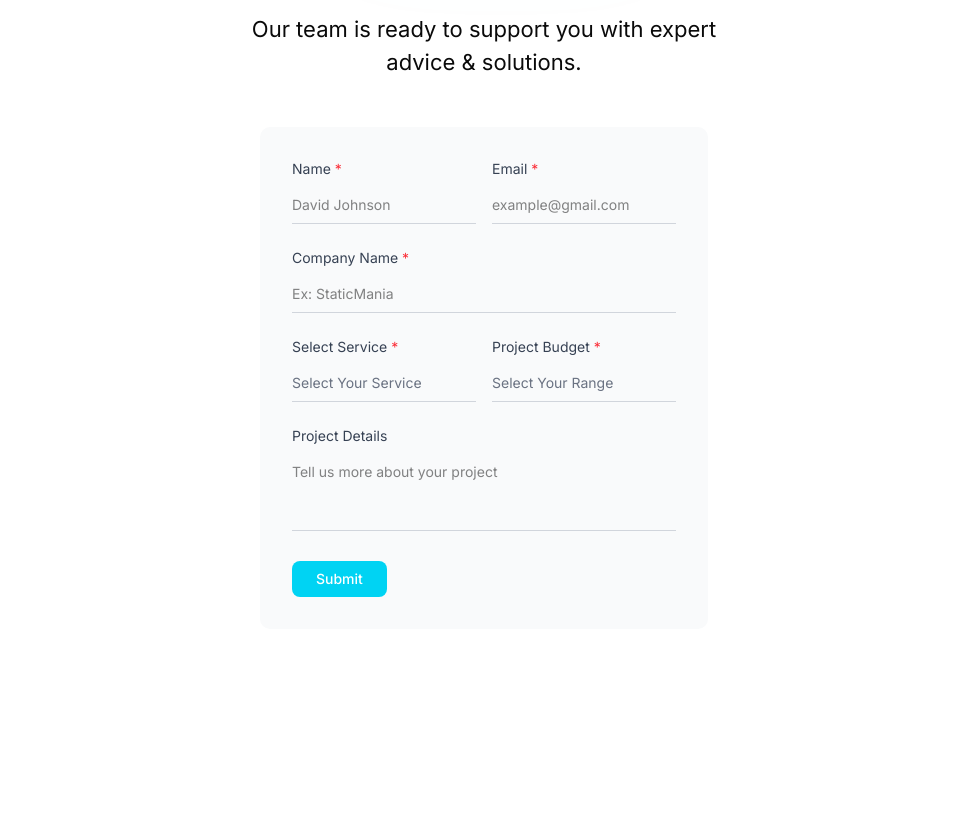
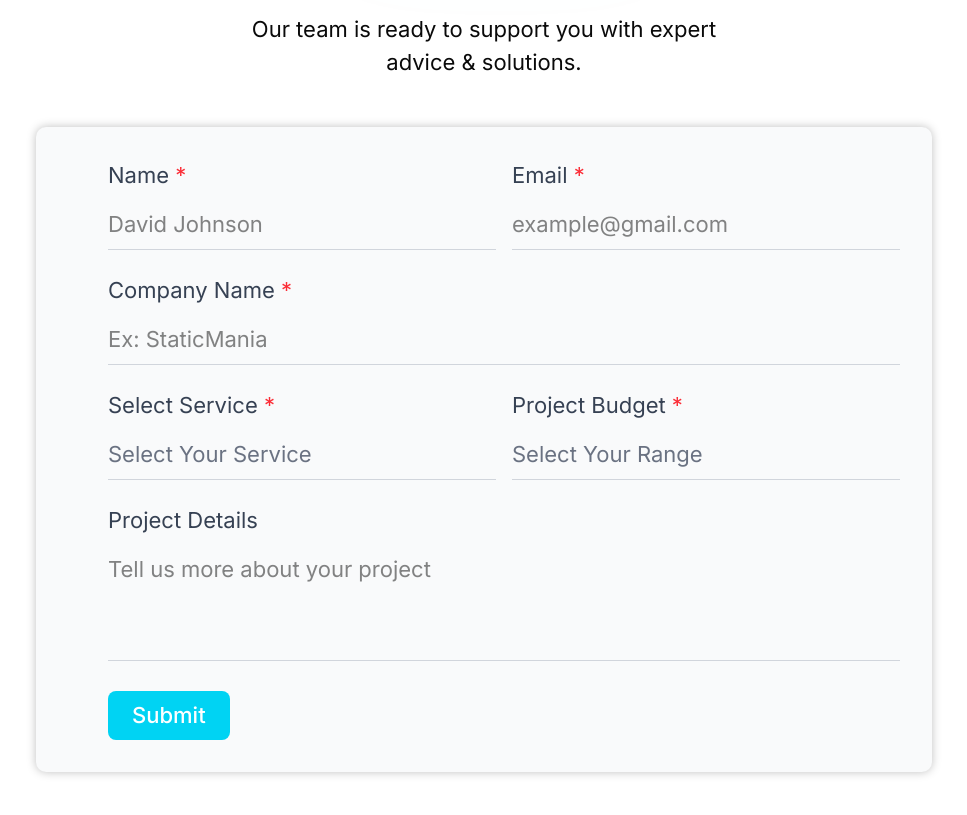
Before and after one commit to Roshen-Perera/ceylon-developers-portfolio, a Next.js app: page /contact in a window 1280 px wide. Shown: the part 491-1306 px from the top of the page, without its empty margins (156-1123 px from the left). Before the commit the page ends 1168 px from the top, so only its background shows below. Built offline with nearby package versions, Linux system fonts and the light colour scheme.

Commit message:
Update DetailsForm component to enhance styling and improve readability

```diff
--- a/components/detailsForm.tsx
+++ b/components/detailsForm.tsx
@@ -2,51 +2,51 @@ import React from 'react'
 
 const DetailsForm = () => {
   return (
-    <div className="bg-gray-50 p-8 rounded-lg max-w-md">
-      <form className="space-y-6">
+    <div className="bg-gray-50 p-8 rounded-lg w-4xl shadow-[0px_0px_10px_0px_rgba(0,0,0,0.25)]">
+      <form className="space-y-6 ml-10">
         {/* Name and Email Row */}
         <div className="grid grid-cols-2 gap-4">
           <div>
-            <label className="block text-sm text-gray-700 mb-2">
+            <label className="block text-[22px] text-gray-700 mb-2">
               Name <span className="text-red-500">*</span>
             </label>
             <input
               type="text"
               placeholder="David Johnson"
-              className="w-full px-0 py-2 border-b border-gray-300 bg-transparent focus:border-cyan-400 focus:outline-none text-sm"
+              className="w-full px-0 py-2 border-b border-gray-300 bg-transparent focus:border-cyan-400 focus:outline-none text-[22px]"
             />
           </div>
           <div>
-            <label className="block text-sm text-gray-700 mb-2">
+            <label className="block text-[22px] text-gray-700 mb-2">
               Email <span className="text-red-500">*</span>
             </label>
             <input
               type="email"
               placeholder="example@gmail.com"
-              className="w-full px-0 py-2 border-b border-gray-300 bg-transparent focus:border-cyan-400 focus:outline-none text-sm"
+              className="w-full px-0 py-2 border-b border-gray-300 bg-transparent focus:border-cyan-400 focus:outline-none text-[22px]"
             />
           </div>
         </div>
 
         {/* Company Name */}
         <div>
-          <label className="block text-sm text-gray-700 mb-2">
+          <label className="block text-[22px] text-gray-700 mb-2">
             Company Name <span className="text-red-500">*</span>
           </label>
           <input
             type="text"
             placeholder="Ex: StaticMania"
-            className="w-full px-0 py-2 border-b border-gray-300 bg-transparent focus:border-cyan-400 focus:outline-none text-sm"
+            className="w-full px-0 py-2 border-b border-gray-300 bg-transparent focus:border-cyan-400 focus:outline-none text-[22px]"
           />
         </div>
 
         {/* Select Service and Project Budget Row */}
         <div className="grid grid-cols-2 gap-4">
           <div>
-            <label className="block text-sm text-gray-700 mb-2">
+            <label className="block text-[22px] text-gray-700 mb-2">
               Select Service <span className="text-red-500">*</span>
             </label>
-            <select className="w-full px-0 py-2 border-b border-gray-300 bg-transparent focus:border-cyan-400 focus:outline-none text-sm text-gray-500 appearance-none cursor-pointer">
+            <select className="w-full px-0 py-2 border-b border-gray-300 bg-transparent focus:border-cyan-400 focus:outline-none text-[22px] text-gray-500 appearance-none cursor-pointer">
               <option>Select Your Service</option>
               <option>Web Development</option>
               <option>Mobile App</option>
@@ -54,10 +54,10 @@ const DetailsForm = () => {
             </select>
           </div>
           <div>
-            <label className="block text-sm text-gray-700 mb-2">
+            <label className="block text-[22px] text-gray-700 mb-2">
               Project Budget <span className="text-red-500">*</span>
             </label>
-            <select className="w-full px-0 py-2 border-b border-gray-300 bg-transparent focus:border-cyan-400 focus:outline-none text-sm text-gray-500 appearance-none cursor-pointer">
+            <select className="w-full px-0 py-2 border-b border-gray-300 bg-transparent focus:border-cyan-400 focus:outline-none text-[22px] text-gray-500 appearance-none cursor-pointer">
               <option>Select Your Range</option>
               <option>$1,000 - $5,000</option>
               <option>$5,000 - $10,000</option>
@@ -68,26 +68,26 @@ const DetailsForm = () => {
 
         {/* Project Details */}
         <div>
-          <label className="block text-sm text-gray-700 mb-2">
+          <label className="block text-[22px] text-gray-700 mb-2">
             Project Details
           </label>
           <textarea
             placeholder="Tell us more about your project"
             rows={3}
-            className="w-full px-0 py-2 border-b border-gray-300 bg-transparent focus:border-cyan-400 focus:outline-none text-sm resize-none"
+            className="w-full px-0 py-2 border-b border-gray-300 bg-transparent focus:border-cyan-400 focus:outline-none text-[22px] resize-none"
           />
         </div>
 
         {/* Submit Button */}
         <button
           type="submit"
-          className="bg-cyan-400 text-white px-6 py-2 rounded-md hover:bg-cyan-500 transition-colors font-medium text-sm"
+          className="bg-cyan-400 text-white px-6 py-2 rounded-md hover:bg-cyan-500 transition-colors font-medium text-[22px]"
         >
           Submit
         </button>
       </form>
     </div>
-  )
+  );
 }
 
 export default DetailsForm
```
